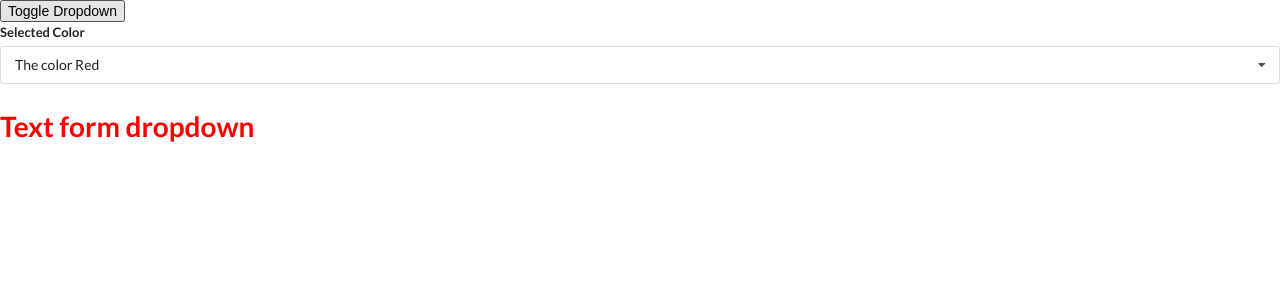
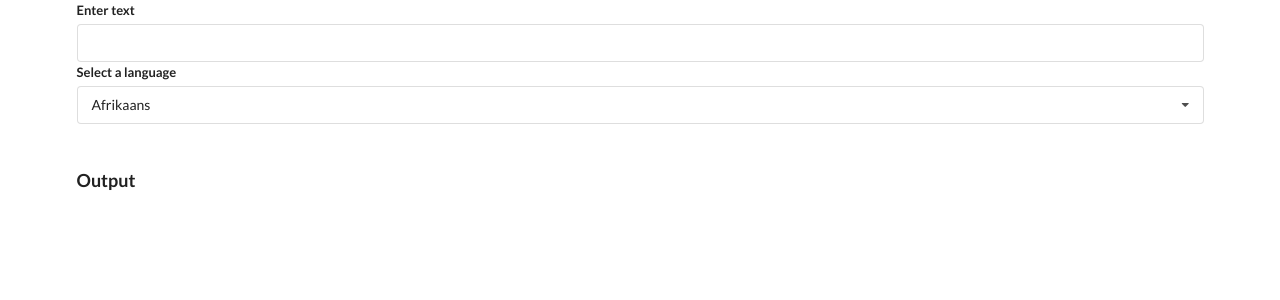
Before and after one commit to DenysPugachov/reactWidgets, a React (Create React App) app: page / in a window 1280 px wide. Shown: the top 300 px of the page. Built offline with nearby package versions, Linux system fonts and the light colour scheme; no server answers.

Commit message:
add translate component

```diff
--- a/src/App.js
+++ b/src/App.js
@@ -1,5 +1,6 @@
-import React, { useState } from "react";
-import Dropdown from "./components/Dropdown";
+import React, { } from "react";
+import Translate from "./components/Translate";
+// import Dropdown from "./components/Dropdown";
 // import Accordion from "./components/Accordion";
 // import Search from "./components/Search";
 
@@ -28,43 +29,27 @@
 // ];
 
 
-const options = [
-  {
-    label: "The color Red",
-    value: "red",
-  },
-  {
-    label: "The color Green",
-    value: "green",
-  },
-  {
-    label: "The shadow is Blue",
-    value: "blue",
-  },
-];
+// const options = [
+//   {
+//     label: "The color Red",
+//     value: "red",
+//   },
+//   {
+//     label: "The color Green",
+//     value: "green",
+//   },
+//   {
+//     label: "The shadow is Blue",
+//     value: "blue",
+//   },
+// ];
 
 const App = () => {
 
-  const [selected, setSelected] = useState(options[0]);
-  const [showDropdown, setShowDropdown] = useState(true);
-
-  console.log(selected);
 
   return (
-    <div>
-      {/* <Accordion items={ items } /> */ }
-      {/* <Search /> */ }
-      <button
-        onClick={ () => { setShowDropdown(!showDropdown); } }>Toggle Dropdown</button>
-      {showDropdown ?
-        <Dropdown
-          options={ options }
-          selected={ selected }
-          onSelectedChange={ setSelected }
-        />
-        : null
-      }
-      <h1 style={ { color: `${selected.value}` } }>Text form dropdown</h1>
+    <div className="ui container">
+      <Translate />
     </div>
   );
 };
--- /dev/null
+++ b/src/components/Convert.js
@@ -0,0 +1,45 @@
+import React, { useEffect, useState } from "react";
+import axios from "axios";
+
+const Convert = ({ text, language }) => {
+
+  const [translatedText, setTranslatedText] = useState("");
+  const [debouncedText, setDebouncedText] = useState(text);
+
+  //change debounceTerm only after timeout was expired(user did not type anything)
+  useEffect(() => {
+    const timerId = setTimeout(() => {
+      setDebouncedText(text);
+    }, 1000);
+
+    return () => clearTimeout(timerId);
+
+  }, [text]);
+
+
+  //make a request only on debounceTerm (or language) was changed(user did not type anything)
+  useEffect(() => {
+    const doTranslation = async () => {
+      const { data } = await
+        axios.post(`https://translation.googleapis.com/language/translate/v2`, {}, {
+          params: {
+            q: debouncedText,
+            target: language.value,
+            key: " AIzaSyCHUCmpR7cT_yDFHC98CZJy2LTms-IwDlM",
+          }
+        });
+      setTranslatedText(data.data.translations[0].translatedText);
+    };
+
+    doTranslation();
+
+  }, [debouncedText, language]);
+
+  return (
+    <h1 className="ui header">
+      {translatedText }
+    </h1>
+  );
+};
+
+export default Convert;
--- a/src/components/Dropdown.js
+++ b/src/components/Dropdown.js
@@ -1,6 +1,6 @@
 import React, { useEffect, useState, useRef } from "react";
 
-const Dropdown = ({ options, selected, onSelectedChange }) => {
+const Dropdown = ({ options, selected, onSelectedChange, label }) => {
 
   const [open, setOpen] = useState(false);
   const ref = useRef();
@@ -43,7 +43,7 @@
   return (
     <div ref={ ref } className="ui form">
       <div className="field">
-        <label className="label">Selected Color</label>
+        <label className="label">{ label }</label>
         <div
           className={ `ui selection dropdown ${open ? "visible active" : ""}` }
           onClick={ () => { setOpen(!open); } }
--- /dev/null
+++ b/src/components/Translate.js
@@ -0,0 +1,55 @@
+import React, { useState } from "react";
+import Convert from "./Convert";
+import Dropdown from "./Dropdown";
+
+//google translate key=> AIzaSyCHUCmpR7cT_yDFHC98CZJy2LTms-IwDlM
+
+const options = [
+  {
+    label: "Afrikaans",
+    value: "af",
+  },
+  {
+    label: "Arabic",
+    value: "ar",
+  },
+  {
+    label: "Hindi",
+    value: "hi",
+  },
+  {
+    label: "Dutch",
+    value: "nl",
+  },
+];
+
+const Translate = () => {
+
+  const [language, setLanguage] = useState(options[0]);
+  const [inputText, setInputText] = useState("");
+
+  return (
+    <div>
+      <div className="ui form">
+        <div className="field">
+          <label>Enter text</label>
+          <input
+            value={ inputText }
+            onChange={ e => setInputText(e.target.value) }
+          />
+        </div>
+      </div>
+      <Dropdown
+        options={ options }
+        selected={ language }
+        onSelectedChange={ setLanguage }
+        label={ "Select a language" }
+      />
+      <br />
+      <h3 className="ui header">Output</h3>
+      <Convert text={ inputText } language={ language } />
+    </div>
+  );
+};
+
+export default Translate;
```
